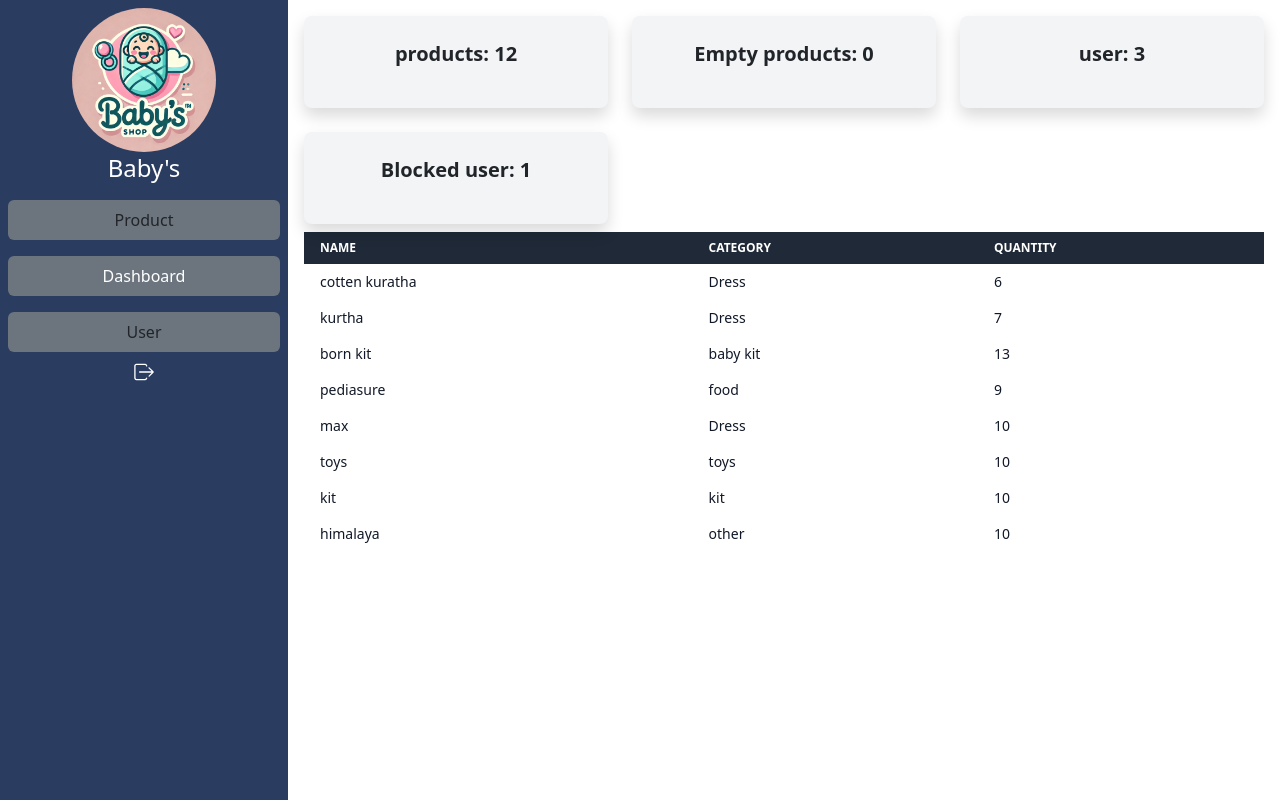
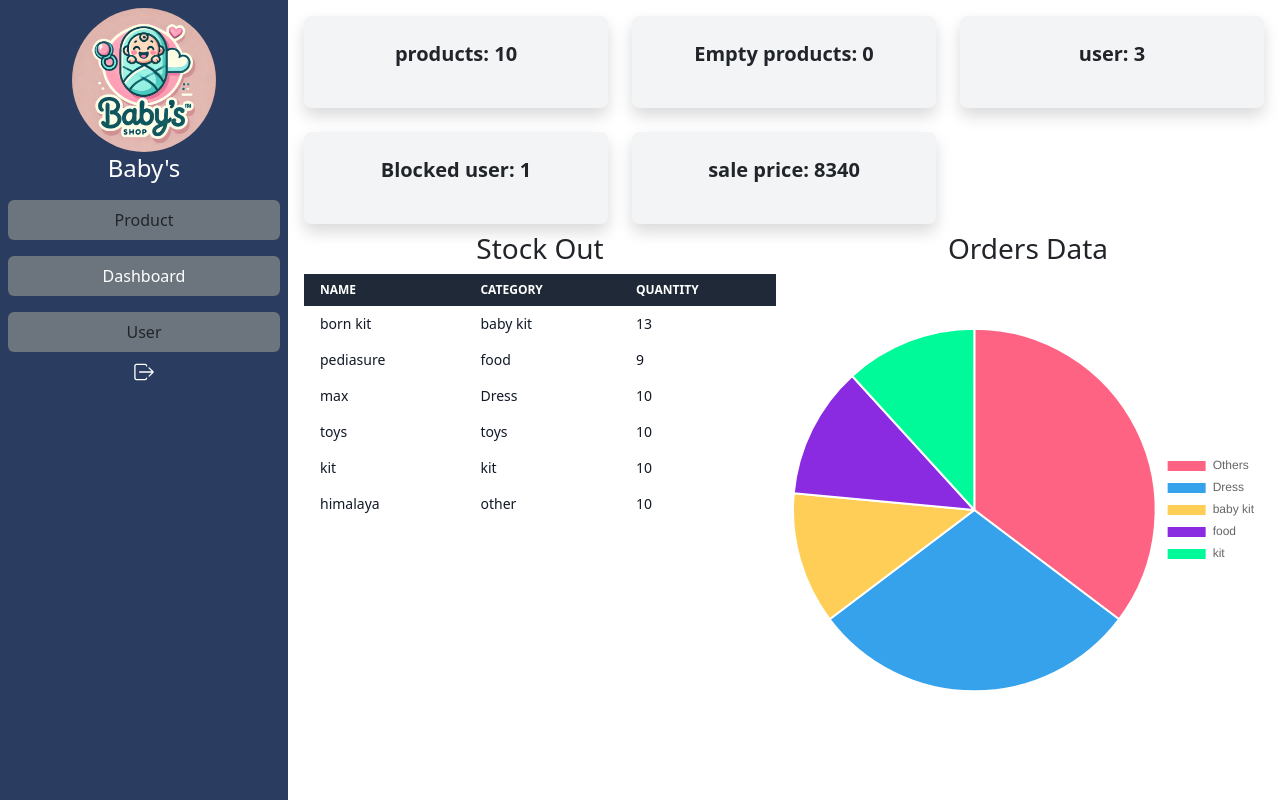
Before and after one commit to Irshanac/baby_Product, a React (Vite) app: page /admin in a window 1280 px wide. Built offline with nearby package versions, Linux system fonts and the light colour scheme; data requests are answered from the project's data file.

Commit message:
almost compite my project

```diff
--- a/db.json
+++ b/db.json
@@ -193,32 +193,14 @@
   ],
   "product": [
     {
-      "name": "Baby kit",
-      "price": 340,
-      "quantity": 58,
-      "description": 6,
-      "category": "Others",
-      "url": "https://www.hcpwellness.in/wp-content/uploads/2024/02/babycare.jpg",
-      "id": "14"
-    },
-    {
       "name": "cotten kuratha",
       "price": 400,
-      "quantity": 6,
-      "description": 8,
+      "quantity": 60,
+      "description": 6,
       "category": "Dress",
       "url": "https://encrypted-tbn0.gstatic.com/shopping?q=tbn:ANd9GcRjlMF4qLc4U2fFJSfqwEi4fbKXbi2DtnxhkY07utxQs55YPeycFKkTkZzF9kNsz7OIZlEYBum81_aE7Z-tdMIAw1QTtxYRB5gqJS3s6qKHGcSqjNt2PpSmHA",
       "id": "140"
-    },
-    {
-      "title": "baby kurtha",
-      "id": "120",
-      "name": "kurtha",
-      "description": "baby dess ",
-      "price": 400,
-      "quantity": 7,
-      "url": "https://encrypted-tbn0.gstatic.com/shopping?q=tbn:ANd9GcTYmWQ0PGxyu6GmDocTpyqpYnZAHpIcV0NsAnIQ162Z-LyLkiOzb1-wYTjvdFkj_uphOVd1QUeQ3k1Rm56iuWV8P-r_yec26GkKWtA21BVdbexelDYISCZ2",
-      "category": "Dress"
+
     },
     {
       "id": "623f",
--- a/src/App.jsx
+++ b/src/App.jsx
@@ -17,6 +17,7 @@ import Adminpage from "./pages/AdminPage";
 import AdminLayout from './components/admin/AdminLayout';
 import Dashbored from './components/admin/Dashbored';
 import UserList from './components/admin/UserList';
+import Rating from './components/admin/Rating';
 const App = () => {
   return (
     <Router>
@@ -41,6 +42,7 @@ const App = () => {
             <Route path='/admin' element={<Dashbored/>}/>
              <Route path='/admin/product' element={<Adminpage/>}/>
              <Route path='/admin/user' element={<UserList/>}/>
+             <Route path='/admin/rating' element={<Rating/>}/>
           </Route>
       </Routes>
     </Router>
--- a/src/components/admin/Dashbored.jsx
+++ b/src/components/admin/Dashbored.jsx
@@ -1,13 +1,62 @@
 import React, { useContext } from 'react';
 import { ContextForAdmin } from "../../contexts/AdminContext";
 import { UserDataContext } from '../../contexts/UserContext';
+import { Pie } from "react-chartjs-2";
+import {
+  Chart as ChartJS,
+  ArcElement,
+  Tooltip,
+  Legend,
+} from "chart.js";
+ChartJS.register(ArcElement, Tooltip, Legend);
 function Dashboard() {
   const { product } = useContext(ContextForAdmin);
-  const { user } = useContext(UserDataContext);
+  const { user ,totalOrder} = useContext(UserDataContext);
+  const id = localStorage.getItem("id")
   const block=user.filter((user)=>user.status===false)
   const blockCount=block.length
   const emptyProduct=product.filter((product)=>product.quantity===0)
   const lessProduct=product.filter((product)=>product.quantity<50)
+  const salePrice=user.reduce((acc,cur)=>acc+cur.order.reduce((acc,order)=>acc+order.total,0),0)
+  const categoryCounts = totalOrder.reduce((acc, order) => {
+    order.items.forEach((item) => {
+      if (acc[item.category]) {
+        acc[item.category] += item.quantity;
+      } else {
+        acc[item.category] = item.quantity;
+      }
+    });
+    return acc;
+  }, {});
+  const pieData = {
+    labels: Object.keys(categoryCounts),
+    datasets: [
+      {
+        label: "Product Categories",
+        data: Object.values(categoryCounts),
+        backgroundColor: [
+          "#FF6384", "#36A2EB", "#FFCE56", "#8A2BE2", "#00FA9A", "#FF7F50", "#6495ED"
+        ],
+        hoverBackgroundColor: [
+          "#FF6384", "#36A2EB", "#FFCE56", "#8A2BE2", "#00FA9A", "#FF7F50", "#6495ED"
+        ],
+      },
+    ],
+  };
+  const pieOptions = {
+    responsive: true,
+    plugins: {
+      legend: {
+        position: "right",
+      },
+      title: {
+        display: true,
+        text: "Product Categories Distribution",
+      },
+    },
+  };
+
+
   return (
     <div>
     <div className='grid grid-cols-1 sm:grid-cols-2 md:grid-cols-2 lg:grid-cols-3 gap-4'>
@@ -23,25 +72,39 @@ function Dashboard() {
       <div className="p-4 bg-gray-100 rounded-lg shadow flex justify-center">
         <p className="text-xl font-semibold">Blocked user: {blockCount}</p>
       </div>
+      <div className="p-4 bg-gray-100 rounded-lg shadow flex justify-center">
+        <p className="text-xl font-semibold">sale price: {salePrice}</p>
+      </div>
     </div>
+    <div className="flex flex-col md:flex-row">
+  <div className="md:w-1/2 w-full md:mr-4">
+    <h3 className="m-2 text-center">Stock Out</h3>
     <table className="w-full text-sm text-left rtl:text-right text-gray-900 my-2">
-    <thead className="text-xs text-white uppercase bg-gray-800">
+      <thead className="text-xs text-white uppercase bg-gray-800">
         <tr>
-          <th className='px-3 py-2'>Name</th>
-          <th className='px-3 py-2'>Category</th>
-          <th className='px-3 py-2'>Quantity</th>
+          <th className="px-3 py-2">Name</th>
+          <th className="px-3 py-2">Category</th>
+          <th className="px-3 py-2">Quantity</th>
         </tr>
       </thead>
       <tbody>
-        {lessProduct.map((product)=>
-        <tr key={product.id} className='hover:bg-gray'>
-          <td className='px-3 py-2'>{product.name}</td>
-          <td className='px-3 py-2'>{product.category}</td>
-          <td className='px-3 py-2'>{product.quantity}</td>
-        </tr>
-        )}
+        {lessProduct.map((product) => (
+          <tr key={product.id} className="hover:bg-gray">
+            <td className="px-3 py-2">{product.name}</td>
+            <td className="px-3 py-2">{product.category}</td>
+            <td className="px-3 py-2">{product.quantity}</td>
+          </tr>
+        ))}
       </tbody>
     </table>
+  </div>
+  <div className="md:w-1/2 w-full">
+    <h3 className="m-2 text-center">Orders Data</h3>
+    <div className="mb-8">
+      <Pie data={pieData} options={pieOptions} />
+    </div>
+  </div>
+</div>
 
     </div>
   );
--- /dev/null
+++ b/src/components/admin/Rating.jsx
@@ -0,0 +1,32 @@
+import React, { useState, useContext } from 'react'
+import { ContextForAdmin } from "../../contexts/AdminContext";
+
+function Rating() {
+    const { product } = useContext(ContextForAdmin);
+    const [activeRating, setActiveRating] = useState(0);
+
+    const productRating = (index) => {
+        setActiveRating(index);
+    };
+
+    return (
+        <div>
+            {product.map((item) => (
+                <div key={item.id} className='grid grid-cols-1 md:grid-cols-4 gap-4'>
+                    <img src={item.url} className='w-40 h-40' alt={item.name} />
+                    <p>{item.name}</p>
+                    <p>{item.price}</p>
+                    <div className='flex gap-2 m-4'>
+                    <div onClick={() => productRating(1)} className={`${activeRating >= 1 ? 'bg-yellow-700' : ''} py-1 px-3 rounded cursor-pointer`}>1</div>
+                    <div onClick={() => productRating(2)} className={`${activeRating >= 2 ? 'bg-yellow-700' : ''} py-1 px-3 rounded cursor-pointer`}>2</div>
+                    <div onClick={() => productRating(3)} className={`${activeRating >= 3 ? 'bg-yellow-700' : ''} py-1 px-3 rounded cursor-pointer`}>3</div>
+                    <div onClick={() => productRating(4)} className={`${activeRating >= 4 ? 'bg-yellow-700' : ''} py-1 px-3 rounded cursor-pointer`}>4</div>
+                    <div onClick={() => productRating(5)} className={`${activeRating >= 5 ? 'bg-yellow-700' : ''} py-1 px-3 rounded cursor-pointer`}>5</div>
+                    </div>
+                </div>
+            ))}
+        </div>
+    );
+}
+
+export default Rating;
--- a/src/components/admin/SideNav.jsx
+++ b/src/components/admin/SideNav.jsx
@@ -39,6 +39,12 @@ function SideNav() {
         >
           User
         </button>
+        {/* <button
+          className={`bg-secondary m-2 py-2 px-1 rounded hover:scale-105 hover:text-white ${active === '/admin/user' ? 'text-white' : ''}`}
+          onClick={() => handleClick('/admin/rating')}
+        >
+          Rating
+        </button> */}
 
         <div className="mt-auto flex justify-center items-center cursor-pointer hover:scale-105">
           <IoIosLogOut size={24} className="text-white" onClick={()=>navigate('/login')} />
--- a/src/components/admin/UserList.jsx
+++ b/src/components/admin/UserList.jsx
@@ -65,8 +65,8 @@ function UserList() {
                       {order.items.map((item) => (
                         <li key={item.id} className='flex justify-between'>
                           <span>{item.name}</span>
-                          <span>{item.quantity}</span>
-                          <span>{item.price}</span>
+                          <span>{item.quantity}x{item.price}</span>
+                          <span>{item.price * item.quantity}</span>
                         </li>
                       ))}
                     </ul>
--- a/src/contexts/UserContext.jsx
+++ b/src/contexts/UserContext.jsx
@@ -27,8 +27,15 @@ function UserContext({children}) {
             console.log(error.messege)
         }
     }
+    const totalOrder = user.reduce((acc, cur) => {
+        if (cur.order.length > 0) {
+            return acc.concat(cur.order);
+        }
+        return acc;
+    }, []);
+
   return (
-    <UserDataContext.Provider value={{user,block}}>
+    <UserDataContext.Provider value={{user,block,totalOrder}}>
         {children}
     </UserDataContext.Provider>
   )
--- a/src/pages/Login.tsx
+++ b/src/pages/Login.tsx
@@ -48,6 +48,8 @@ const Login = () => {
             toast.success("Admin login successfully complited")
            // localStorage.setItem("name","Shana")
             navigate("/admin")
+            localStorage.setItem("id", 1);
+                localStorage.setItem("name", 'admin');
           }
           else{
             const response = await axios.get('http://localhost:5000/users', {
```
Also changed, not shown: src/components/Navbarnew.jsx (+8 -7 lines).
